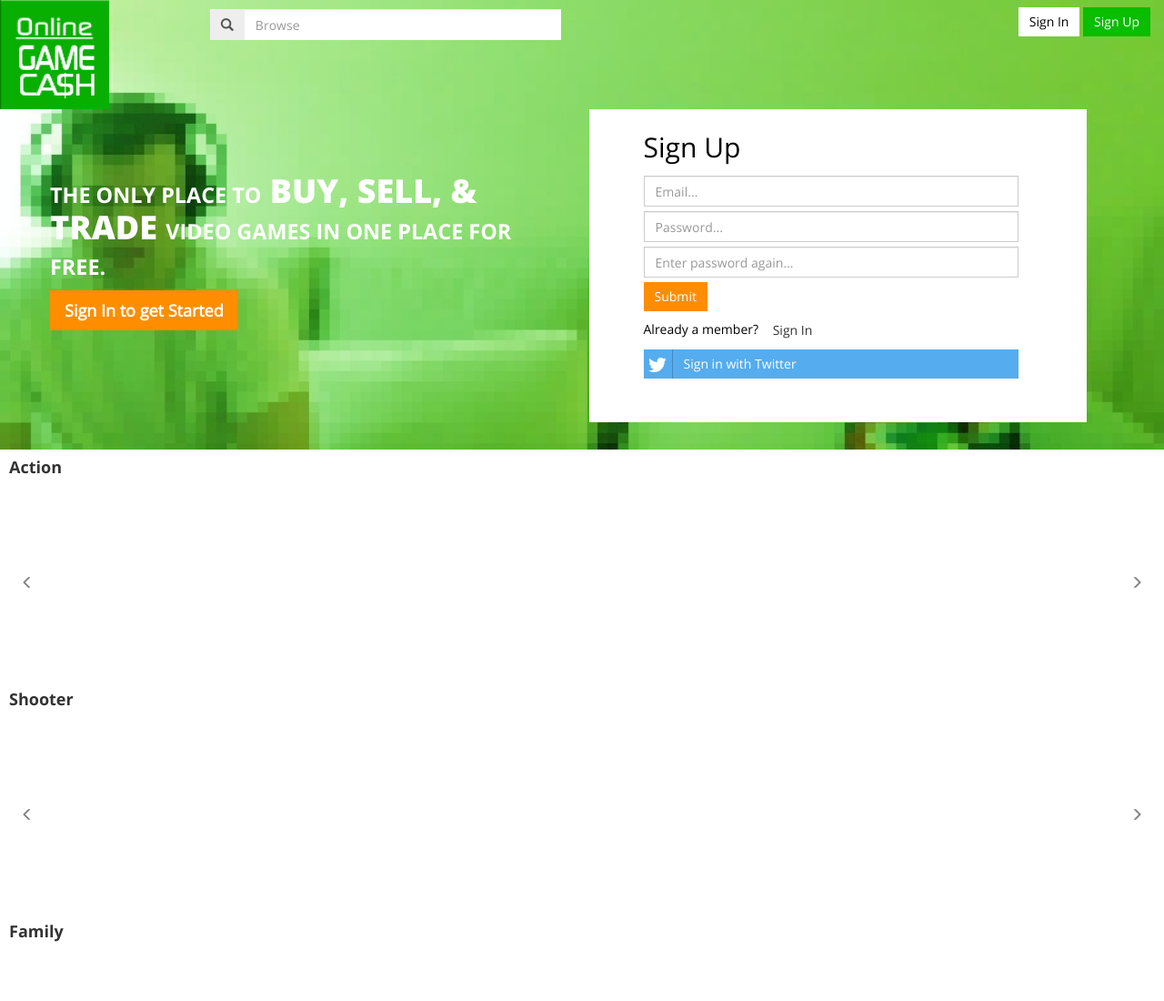
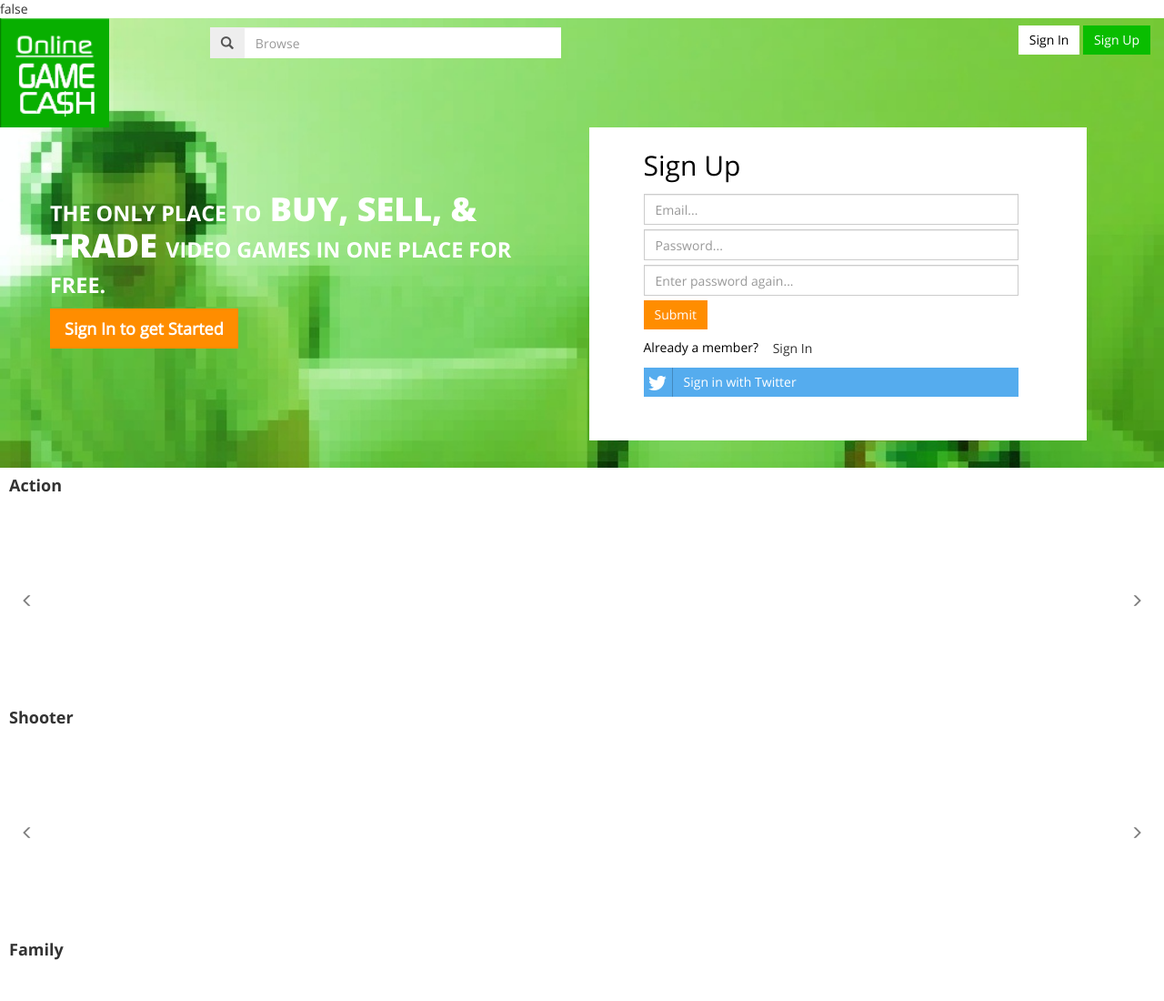
Before and after one commit to agoley/ogc, a website: page static/views/index.html in a window 1280 px wide. Shown: the top 1100 px of the page at 91% size. Drawn offline with Linux system fonts and the light colour scheme; files that its build step writes are made by us from their sources; no server answers; files whose address does not match are found by name.

Commit message:
log req test

```diff
--- a/static/views/index.html
+++ b/static/views/index.html
@@ -33,10 +33,12 @@
 
     <!-- Add your site or application content here -->
 	<div ng-controller="LoginController">
+		{{authenticated}}
       <div ng-hide="authenticated" id="welcome" ng-include="'views/main.html'" ng-controller="LoginController"></div>
 
       <div ng-show="authenticated" id="home" ng-include="'views/main_home.html'" ng-controller="HomeController" class="main-body"></div>
-    </div>
+
+	</div>
 	<script src="lib/jquery/jquery.min.js"></script>
     <script src="lib/angular.min.js"></script>
     <script src="lib/bootstrap/js/bootstrap.js"></script>
```
